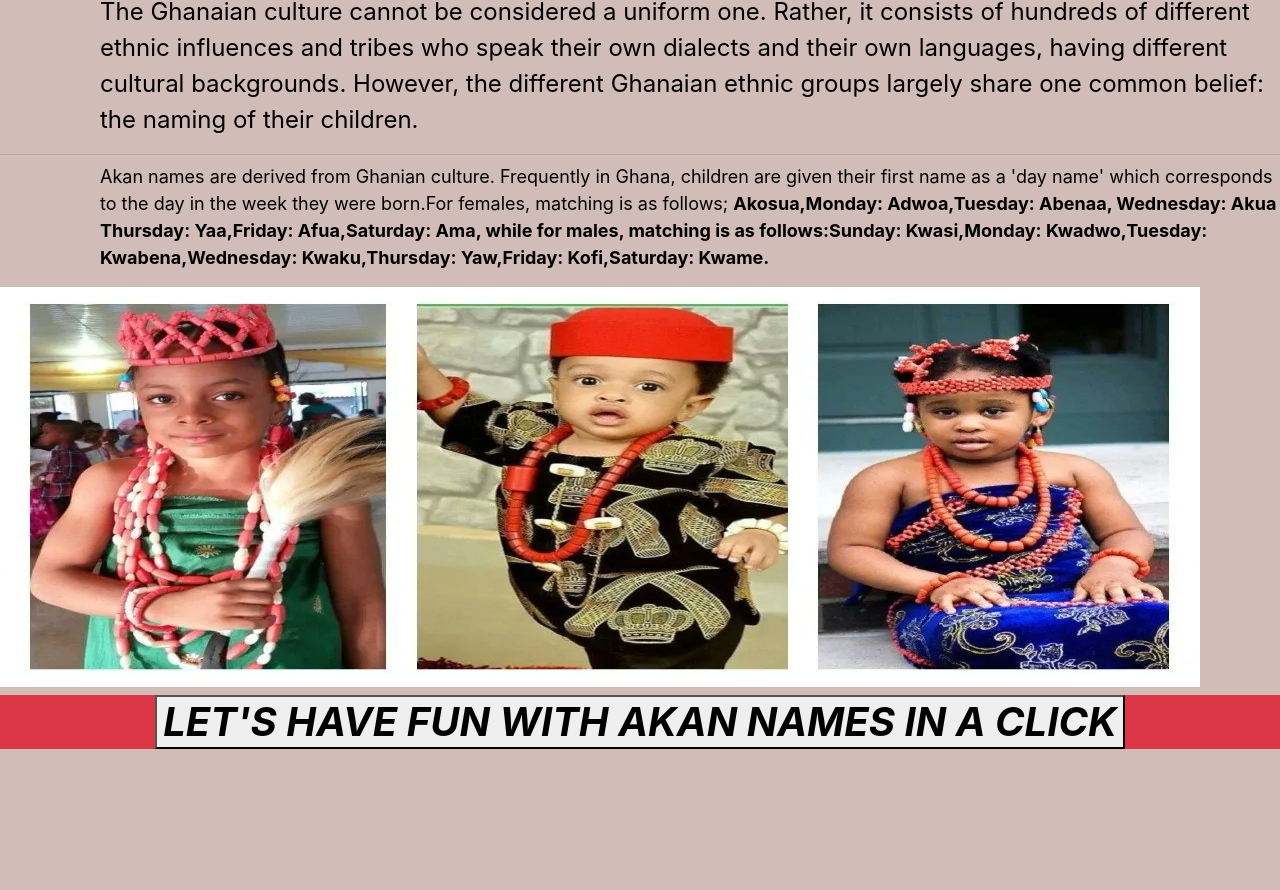
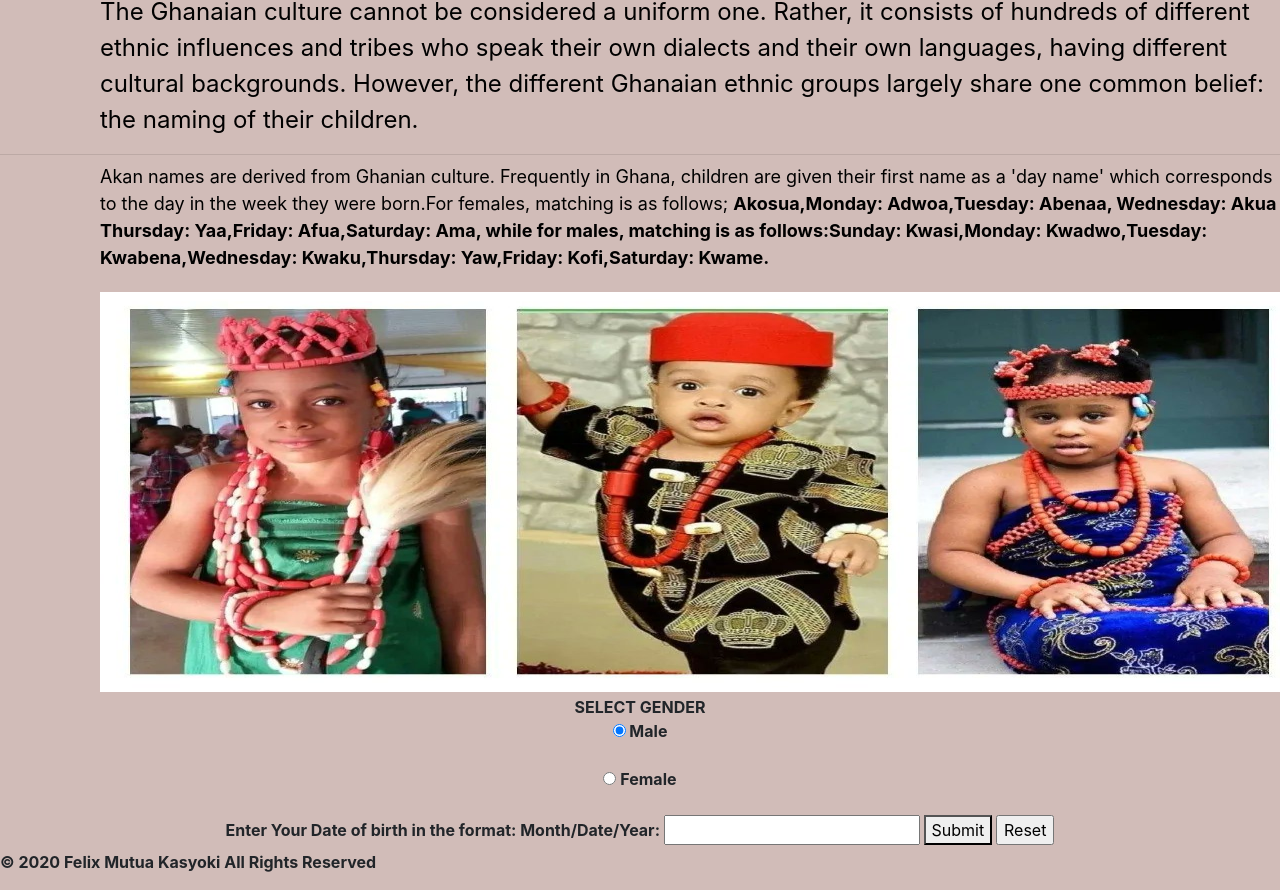
Before and after one commit to fkmutua/Akan-names, a plain HTML site: page index.html in a window 1280 px wide. Shown: the part 62-952 px from the top of the page. Before the commit the page ends 819 px from the top, so only its background shows below. Drawn offline with Linux system fonts and the light colour scheme.

Commit message:
added forms to Enter data after learning how to create and submit data using a form on html

```diff
--- a/css/master.css
+++ b/css/master.css
@@ -2,35 +2,38 @@
     text-align: center;
     color: brown;
 }
-.bottom
-       {
+
+.bottom {
     text-align: center;
     color: blue
+}
 
-       }
 .first-paragraph {
     text-align: left;
     font-size: x-large;
     color: black;
     margin-left: 100px;
+}
 
-}
-.second-paragraph{
+.second-paragraph {
     text-align: left;
     font-size: large;
-       color:black;
+    color: black;
     margin-left: 100px;
 }
+
 .image {
     width: 1200px;
     height: 400px;
-<<<<<<< HEAD
     margin-left: 100px;
-=======
     margin-left: 50px;
->>>>>>> gh-pages
     margin-top: 5px;
 }
-.body{
+
+.body {
     background-color: #D1BCB8;
 }
+
+.submit {
+    text-align: center
+}
--- a/index.html
+++ b/index.html
@@ -1,24 +1,37 @@
 <!DOCTYPE html>
 <html lang="en">
+
 <head>
     <meta charset="UTF-8">
     <meta name="viewport" content="width=device-width, initial-scale=1.0">
     <title>Akan Names</title>
     <link rel="stylesheet" type="text/css" href="bootstrap-4.1.3-dist/css/bootstrap.min.css">
     <link rel="stylesheet" href="css/master.css">
+    <script type="text/javascript" src="js/index.js"></script>
 </head>
+
 <body class="body">
 
-      <h1 class="top"
-      class="display-3"><strong>NAMING OF CHILDREN IN GHANA</strong></h1>
-      <p class="first-paragraph">The Ghanaian culture cannot be considered a uniform one. Rather, it consists of hundreds of different ethnic influences and tribes who speak their own dialects and their own languages, having different cultural backgrounds. However, the different Ghanaian ethnic groups largely share one common belief: the naming of their children.</p>
+    <h1 class="top" class="display-3"><strong>NAMING OF CHILDREN IN GHANA</strong></h1>
+    <p class="first-paragraph">The Ghanaian culture cannot be considered a uniform one. Rather, it consists of hundreds of different ethnic influences and tribes who speak their own dialects and their own languages, having different cultural backgrounds. However, the different
+        Ghanaian ethnic groups largely share one common belief: the naming of their children.</p>
     <hr class="my-2">
 
-      <p class="second-paragraph">  Akan names are derived from Ghanian culture. Frequently in Ghana, children are given their first name as a 'day name' which corresponds to the day in the week they were born.For females, matching is as follows; <strong>Akosua,Monday: Adwoa,Tuesday: Abenaa, Wednesday: Akua Thursday: Yaa,Friday: Afua,Saturday: Ama, while for males, matching is as follows:Sunday: Kwasi,Monday: Kwadwo,Tuesday: Kwabena,Wednesday: Kwaku,Thursday:  Yaw,Friday: Kofi,Saturday: Kwame.</strong:></p>
+    <p class="second-paragraph"> Akan names are derived from Ghanian culture. Frequently in Ghana, children are given their first name as a 'day name' which corresponds to the day in the week they were born.For females, matching is as follows; <strong>Akosua,Monday: Adwoa,Tuesday: Abenaa, Wednesday: Akua Thursday: Yaa,Friday: Afua,Saturday: Ama, while for males, matching is as follows:Sunday: Kwasi,Monday: Kwadwo,Tuesday: Kwabena,Wednesday: Kwaku,Thursday:  Yaw,Friday: Kofi,Saturday: Kwame.</strong:></p>
       <h2 class="image"><img class="image" src="images/ghana children.jpg" alt="This is an image of one of the young children in Ghana"></div></h2>
+       <div class = "submit">
+      <form  name="myForm" onsubmit ="return(validate());">
+            SELECT GENDER
+            <br>
+            <input type="radio" name="gender"  value="male" checked="checked"> Male</br>
+            <br><input   type="radio" name="gender"  value="female" > Female </br>
+            <br><label for="birthday">Enter Your Date of birth in the format: Month/Date/Year:</label>
+            <input type="text" name="birthday" id="bday">
+            <strong><button onclick="getName()";>Submit</button></strong>
+        <input type="reset" value="Reset"></br>
+        </form>
+        </div>
+        <p>© 2020 Felix Mutua Kasyoki All Rights Reserved</p>
+</body>
 
-      <h1> <div class="bottom"> <div class="bg-danger text-white">
-      <button type="submit" onclick="getName();"><strong><em>LET'S HAVE FUN WITH AKAN NAMES IN A CLICK</em></strong></button></div></div></h1>
-      <script type="text/javascript" src="js/index.js"></script>
-</body>
 </html>
--- a/js/index.js
+++ b/js/index.js
@@ -3,7 +3,6 @@ var dayofWeekName = ['Sunday', 'Monday', 'Tuesday', 'Wednesday', 'Thursday', 'Fr
 var akanName;
 
 function getDayofWeek(dateofBirth) {
-  var dayofWeekName = ['Sunday', 'Monday', 'Tuesday', 'Wednesday', 'Thursday', 'Friday', 'Saturday'];
     var dayofWeek;
     var dt = new Date(dateofBirth);
     var day = dt.getDay(); //Javascript inbuilt get day method that gives the day of the week
@@ -23,14 +22,18 @@ function getDayofWeek(dateofBirth) {
         dayofWeek = dayofWeekName[6];
     }
 
-  return dayofWeek; // returns the day of the week as per the index in which its contained.
+    return dayofWeek; // returns the day of the week
 }
 
 function getName() {
-  var genderFemale = ['Akosua', 'Adwoa', 'Abenaa', 'Akua', 'Yaa', 'Afua', 'Ama']; //Ghanian day names for the fenale gender
-  var genderMale = ['Kwasi', 'Kwadwo', 'Kwabena', 'Kwaku', 'Yaw', 'Kofi', 'Kwame']; //Ghanian day names for male gender
-  var dateofBirth = prompt("Enter your date of birth in the format: Month / Date / Year")
-  var gender = prompt("Enter your gender, male or female")
+    var gender = document.querySelector('input[name="gender"]:checked').value;
+    var dateofBirth = document.getElementById("bday").value
+    console.log(gender);
+    console.log(dateofBirth);
+    var genderFemale = ['Akosua', 'Adwoa', 'Abenaa', 'Akua', 'Yaa', 'Afua', 'Ama'];
+    //Ghanian day names for the fenale gender
+    var genderMale = ['Kwasi', 'Kwadwo', 'Kwabena', 'Kwaku', 'Yaw', 'Kofi', 'Kwame'];
+    //Ghanian day names for male gender
     var dayOftheWeek = getDayofWeek(dateofBirth);
     if (gender == "male" && dayOftheWeek == dayofWeekName[0]) {
         akanName = genderMale[0];
@@ -64,5 +67,13 @@ function getName() {
         alert("Invalid!! Kindly Enter a correct date/ month or year of birth") //Alerts the user to enter correct details if the user enters a wrong format from the one defined in the prompt.
     }
     alert("You were born on " + dayOftheWeek + " Your Akan Name is " + akanName); // gives the day of the week and the Ghanian name, whether female or male.
+}
 
+function validate() {
+
+    if (document.myForm.birthday.value == "") {
+        alert("Please enter your birthday");
+        document.myForm.birthday.focus();
+        return false;
     }
+};
```
Lines whose indentation alone changed are shown as unchanged.
